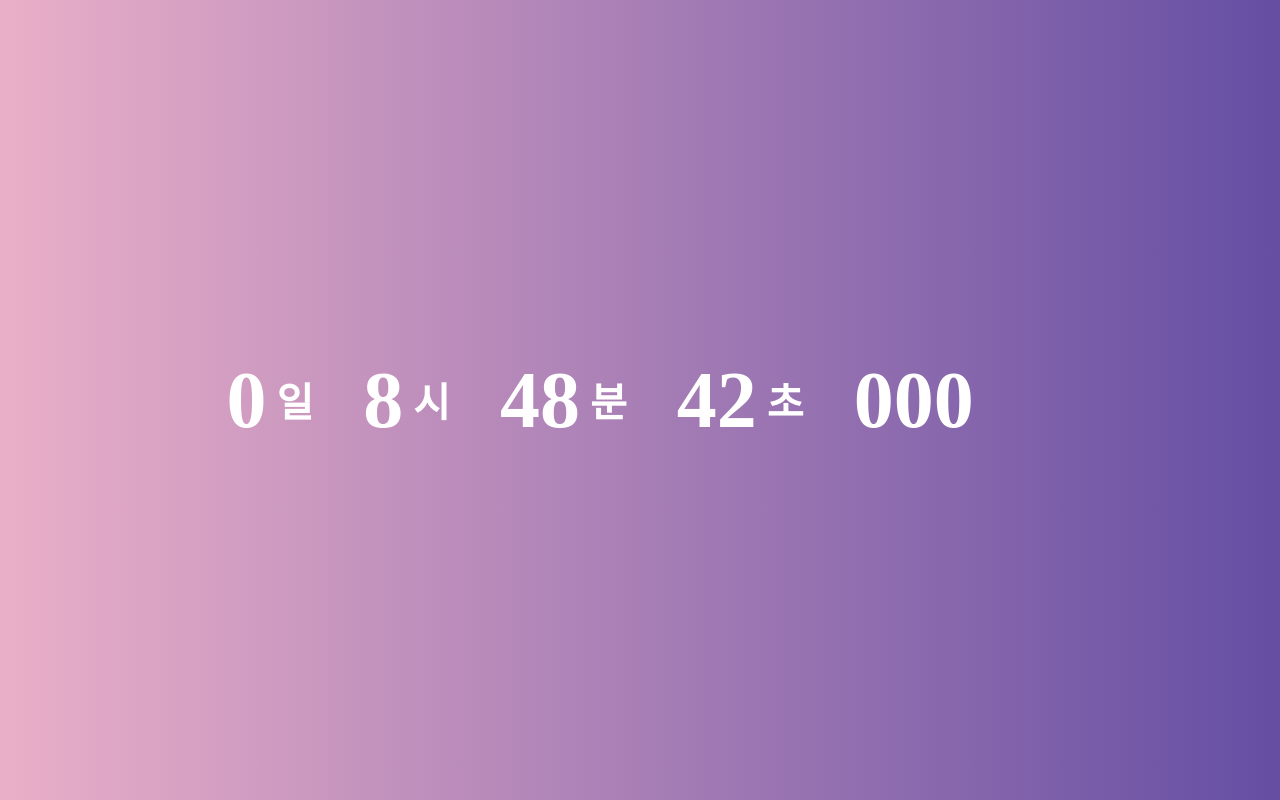
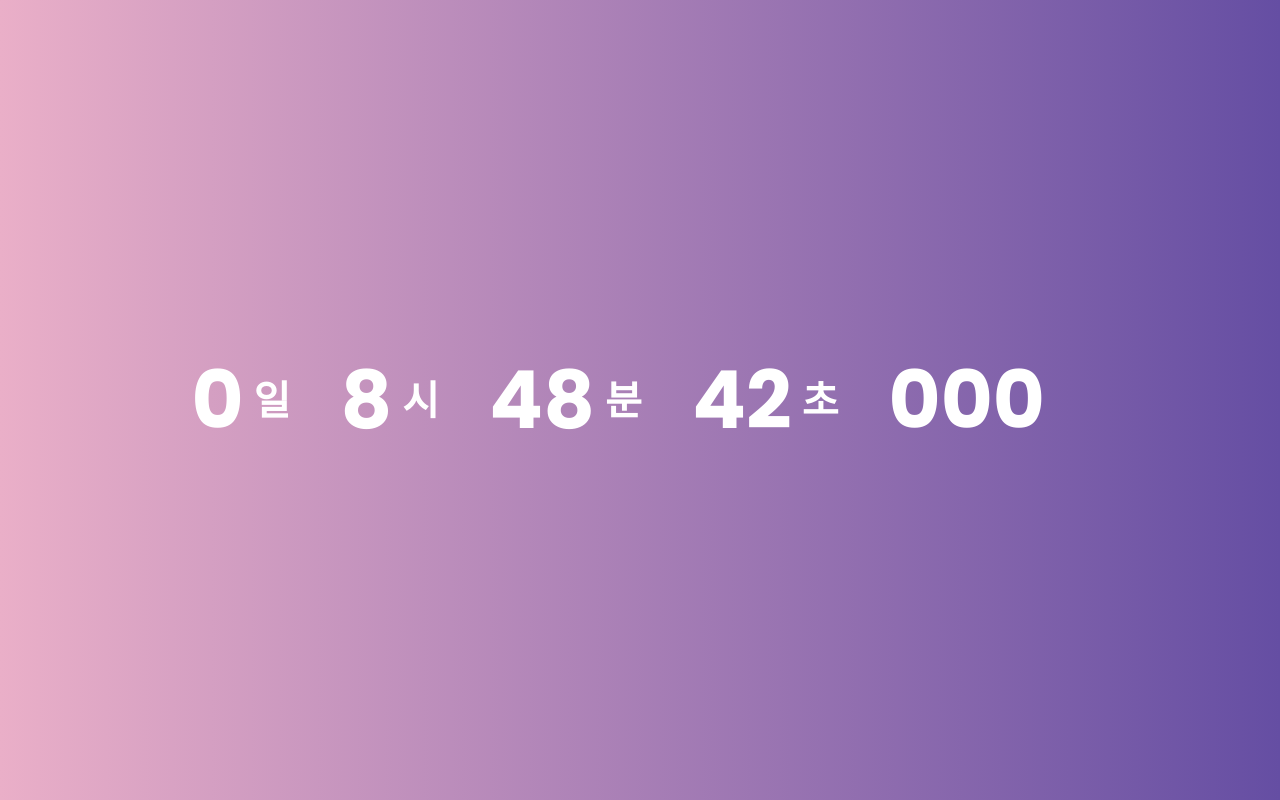
Before and after one commit to nst333/NewYearCountdown, a plain HTML site: page index.html in a window 1280 px wide. Drawn offline with Linux system fonts and the light colour scheme.

Commit message:
Update style.css

```diff
--- a/style.css
+++ b/style.css
@@ -1,10 +1,11 @@
-
+@import url('https://fonts.googleapis.com/css?family=Poppins:200,300,400,500,600,700,800,900&display=swap');
 
 *
 {
     margin: 0;
     padding: 0;
     box-sizing: border-box;
+    font-family: 'Poppins', sans-serif;
 }
 body
 {
```
